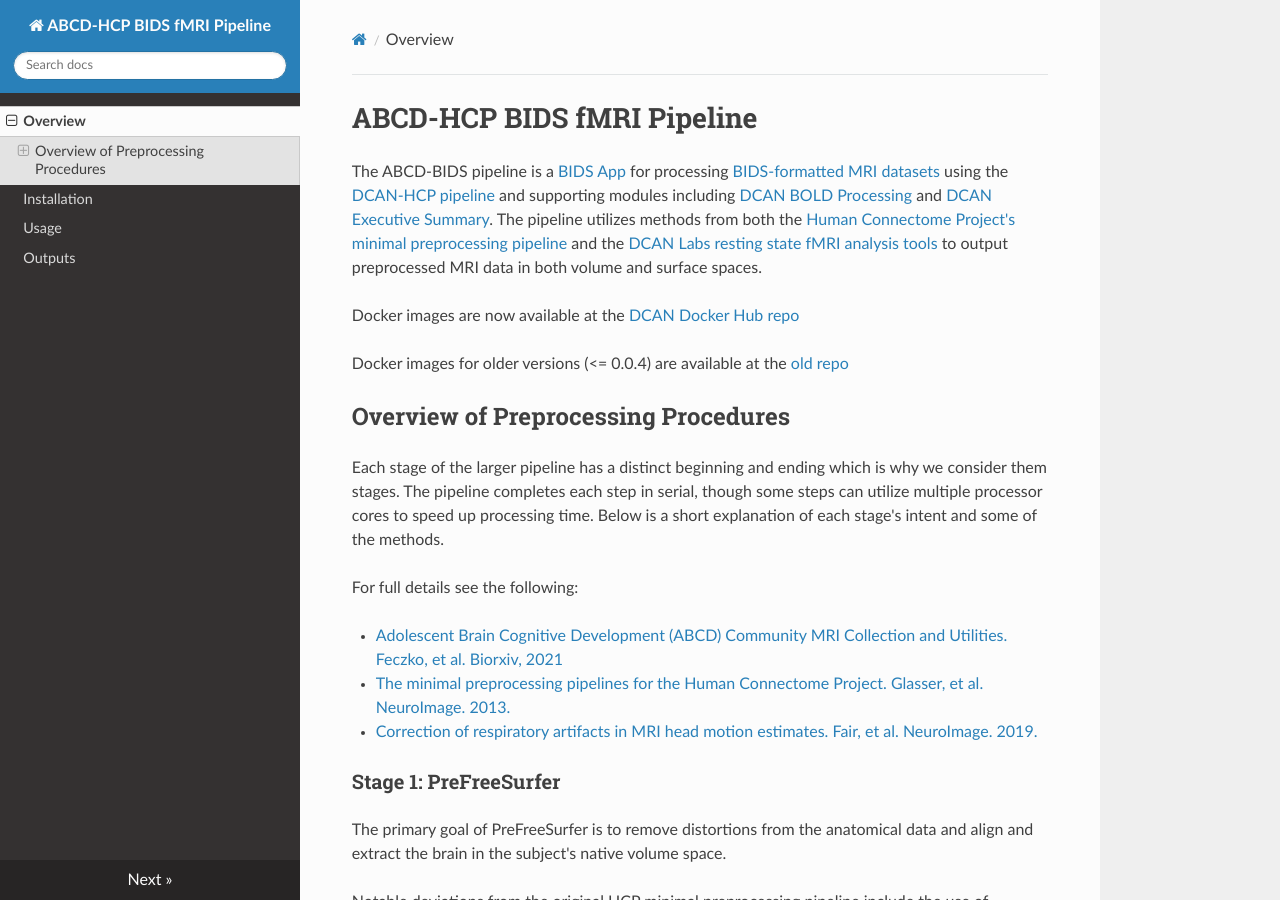
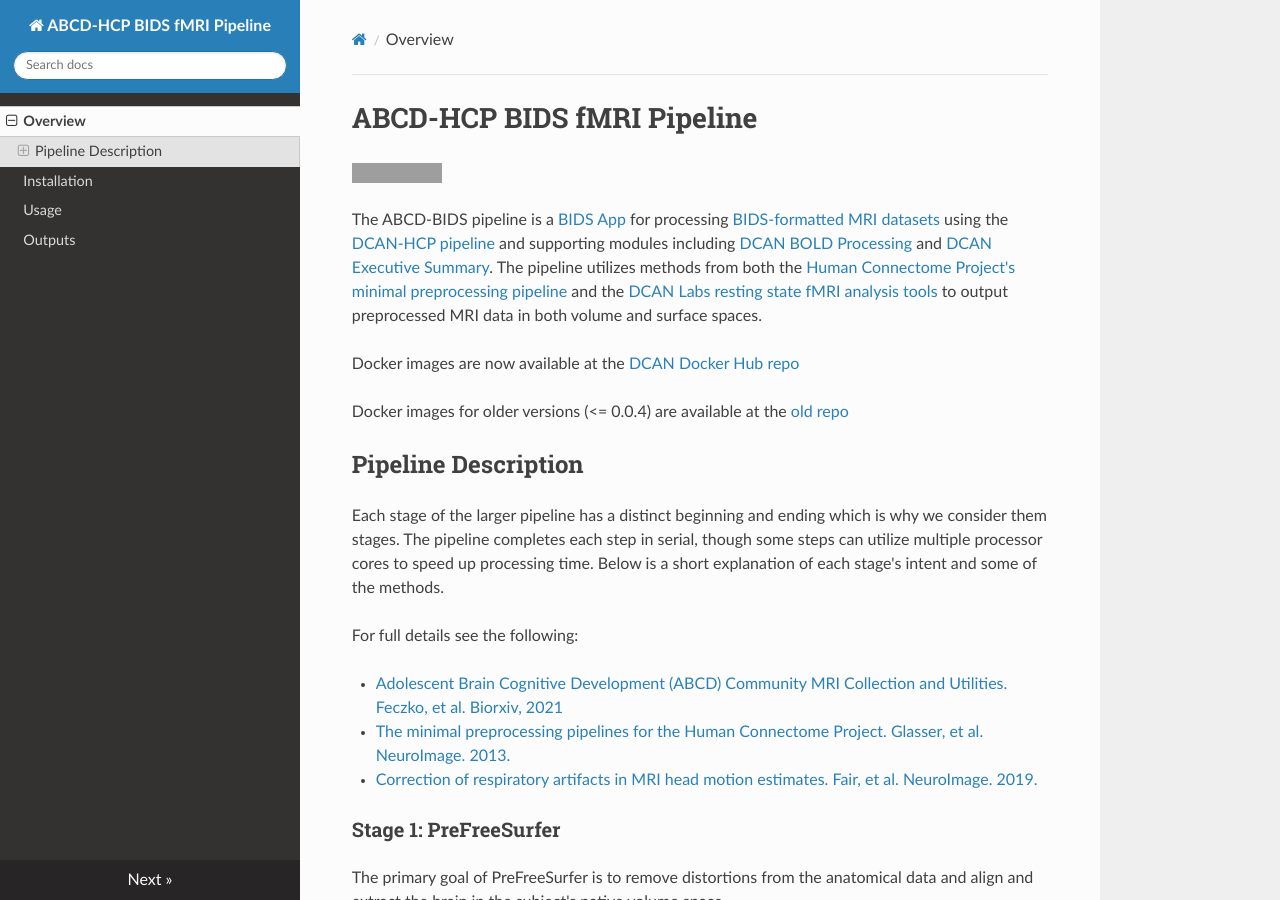
Before and after one commit to DCAN-Labs/abcd-hcp-pipeline, an MkDocs documentation site: the page built from docs/index.md, in a window 1280 px wide and 900 px high. Built offline with MkDocs 1.6.1, drawn with Linux system fonts in a browser that asks for light colours; nearby versions of some CDN libraries; grey boxes are pictures that could not be loaded.

Commit message:
Update index.md
added Zenodo badge to top and changed name "Overview of Preprocessing Procedures" to "Pipeline Description"

```diff
--- a/docs/index.md
+++ b/docs/index.md
@@ -1,12 +1,16 @@
 # ABCD-HCP BIDS fMRI Pipeline
 
-The ABCD-BIDS pipeline is a [BIDS App](https://bids-apps.neuroimaging.io/about/) for processing [BIDS-formatted MRI datasets](https://bids-specification.readthedocs.io/en/stable/) using the [DCAN-HCP pipeline](https://github.com/DCAN-Labs/DCAN-HCP) and supporting modules including [DCAN BOLD Processing](https://github.com/DCAN-Labs/dcan_bold_processing) and [DCAN Executive Summary](https://github.com/DCAN-Labs/ExecutiveSummary). The pipeline utilizes methods from both the [Human Connectome Project's minimal preprocessing pipeline](https://doi.org/10.1016/j.neuroimage.2013.04.127) and the [DCAN Labs resting state fMRI analysis tools](https://github.com/DCAN-Labs/dcan_bold_processing) to output preprocessed MRI data in both volume and surface spaces.
+[![DOI](https://zenodo.org/badge/171551109.svg)](https://zenodo.org/badge/latestdoi/171551109)
+
+
+
+The ABCD-BIDS pipeline is a [BIDS App](https://bids-apps.neuroimaging.io/) for processing [BIDS-formatted MRI datasets](https://bids-specification.readthedocs.io/en/stable/) using the [DCAN-HCP pipeline](https://github.com/DCAN-Labs/DCAN-HCP) and supporting modules including [DCAN BOLD Processing](https://github.com/DCAN-Labs/dcan_bold_processing) and [DCAN Executive Summary](https://github.com/DCAN-Labs/ExecutiveSummary). The pipeline utilizes methods from both the [Human Connectome Project's minimal preprocessing pipeline](https://doi.org/10.1016/j.neuroimage.2013.04.127) and the [DCAN Labs resting state fMRI analysis tools](https://github.com/DCAN-Labs/dcan_bold_processing) to output preprocessed MRI data in both volume and surface spaces.
 
 Docker images are now available at the [DCAN Docker Hub repo](https://hub.docker.com/r/dcanumn/abcd-hcp-pipeline)
 
 Docker images for older versions (<= 0.0.4) are available at the [old repo](https://hub.docker.com/r/dcanlabs/abcd-hcp-pipeline)
 
-## Overview of Preprocessing Procedures
+## Pipeline Description
 Each stage of the larger pipeline has a distinct beginning and ending which is why we consider them stages.  The pipeline completes each step in serial, though some steps can utilize multiple processor cores to speed up processing time.  Below is a short explanation of each stage's intent and some of the methods.
 
 For full details see the following:
```
